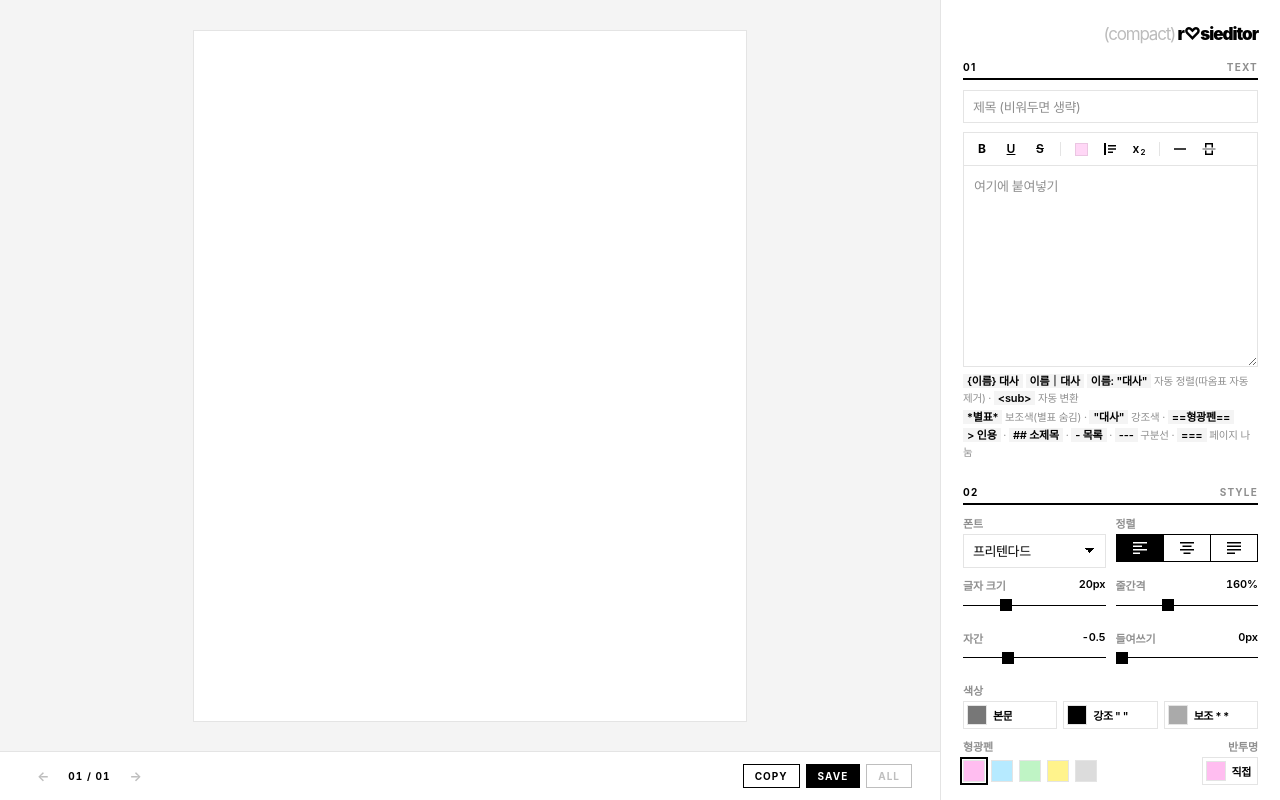
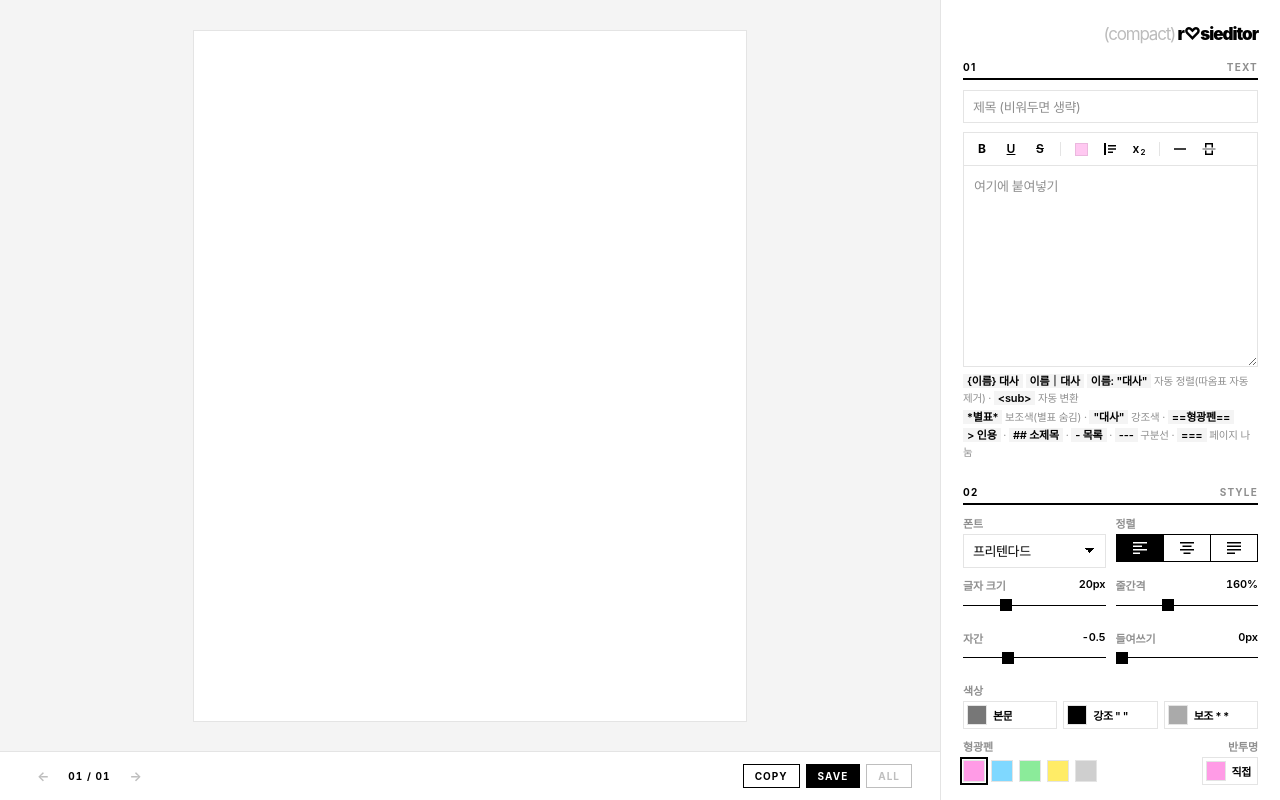
Before and after one commit to rsaf853/editor, a plain HTML site: page index.html in a window 1280 px wide. Drawn offline with Linux system fonts and the light colour scheme; a web font is replaced by a local one.

Commit message:
More saturated highlighter colors; 2-space footer gap
Co-Authored-By: Claude Opus 5.5 <noreply@anthropic.com>
Claude-Session: https://claude.ai/code/session_013fs8ieKRi76UatpFeLQktN

```diff
--- a/index.html
+++ b/index.html
@@ -224,11 +224,11 @@ input[type=range]::-moz-range-thumb{width:12px;height:12px;background:var(--fg);
    </div>
    <div class="f"><span class="lb">형광펜 <span>반투명</span></span>
     <div class="sws" id="hiSws">
-     <button data-c="#FFBDF0" style="background:#FFBDF0" aria-label="분홍"></button>
-     <button data-c="#B6EAFF" style="background:#B6EAFF" aria-label="하늘"></button>
-     <button data-c="#BFF4C5" style="background:#BFF4C5" aria-label="연두"></button>
-     <button data-c="#FFF38C" style="background:#FFF38C" aria-label="노랑"></button>
-     <button data-c="#DCDCDC" style="background:#DCDCDC" aria-label="회색"></button>
+     <button data-c="#FF9BE6" style="background:#FF9BE6" aria-label="분홍"></button>
+     <button data-c="#7FD8FF" style="background:#7FD8FF" aria-label="하늘"></button>
+     <button data-c="#8BEB9A" style="background:#8BEB9A" aria-label="연두"></button>
+     <button data-c="#FFEC66" style="background:#FFEC66" aria-label="노랑"></button>
+     <button data-c="#CFCFCF" style="background:#CFCFCF" aria-label="회색"></button>
      <label class="cl"><input type="color" id="hi"><span>직접</span></label>
     </div>
    </div>
@@ -313,10 +313,10 @@ const FONTS={
 const RATIO={'1:1':1,'4:5':1.25,'3:4':4/3,'2:3':1.5,'9:16':16/9};
 const THEMES={light:{bg:'#ffffff',cText:'#777777',cAccent:'#000000',cSub:'#aaaaaa'},dark:{bg:'#111111',cText:'#9a9a9a',cAccent:'#ffffff',cSub:'#5f5f5f'}};
 /* 고정값 */
-const FOOT_GAP=24,PARA=5, TITLE_SIZE=24, TITLE_GAP=24, NAME_GAP=20, IMG_GAP=30, FOOT_SIZE=13, SUB_SCALE=.8, HI_ALPHA=.6, QUOTE_PAD=16;
+const FOOT_GAP=24,PARA=5, TITLE_SIZE=24, TITLE_GAP=24, NAME_GAP=20, IMG_GAP=30, FOOT_SIZE=13, SUB_SCALE=.8, HI_ALPHA=.55, QUOTE_PAD=16;
 
 const DEF={title:'',text:'',font:'pretendard',align:'left',size:20,lh:160,ls:-0.5,indent:0,
- ...THEMES.light,hi:'#FFBDF0',
+ ...THEMES.light,hi:'#FF9BE6',
  ratio:'4:5',orient:'portrait',margin:70,bgTone:0,bgZoom:100,bgOX:0,bgOY:0,
  imPos:'top',imSize:360,imZoom:100,imOX:0,imOY:0,imBleed:false,imLine:false,
  fName:'',fSrc:'',fSep:'|',fAlign:'center',fPlace:'bottom',fNum:true,vAlign:'top'};
@@ -325,7 +325,7 @@ let S={...DEF};
 try{const v=JSON.parse(localStorage.getItem(KEY)||'null');if(v)S={...DEF,...v}}catch(e){}
 delete S.width;
 if(!['|','/',''].includes(S.fSep))S.fSep='|';
-{const M={'#ffb3ee':'#FFBDF0','#a8e6ff':'#B6EAFF','#b5f2bc':'#BFF4C5','#fff27a':'#FFF38C','#d9d9d9':'#DCDCDC','#ffccf4':'#FFBDF0','#c9f0ff':'#B6EAFF','#cef7d3':'#BFF4C5','#fff7a8':'#FFF38C','#e6e6e6':'#DCDCDC'};const k=String(S.hi).toLowerCase();if(M[k])S.hi=M[k]}
+{const M={'#ffb3ee':'#FF9BE6','#a8e6ff':'#7FD8FF','#b5f2bc':'#8BEB9A','#fff27a':'#FFEC66','#d9d9d9':'#CFCFCF','#ffccf4':'#FF9BE6','#c9f0ff':'#7FD8FF','#cef7d3':'#8BEB9A','#fff7a8':'#FFEC66','#e6e6e6':'#CFCFCF','#ffbdf0':'#FF9BE6','#b6eaff':'#7FD8FF','#bff4c5':'#8BEB9A','#fff38c':'#FFEC66','#dcdcdc':'#CFCFCF'};const k=String(S.hi).toLowerCase();if(M[k])S.hi=M[k]}
 S.bgTone=Math.min(90,Math.abs(+S.bgTone||0));
 if(S.ratio==='4:3'){S.ratio='3:4';S.orient='landscape'}else if(S.ratio==='16:9'){S.ratio='9:16';S.orient='landscape'}else if(!(S.ratio in RATIO)&&S.ratio!=='auto')S.ratio='4:5';
 let bgImg=null,imImg=null,page=0,pages=[],layout=null;
@@ -564,7 +564,7 @@ function draw(ctx,p,total,scale){
  const by=H-Math.round(Math.max(30,S.margin*.55));
  // 번호는 출처 바로 옆에 한 덩어리로: 왼쪽 정렬이면 [번호 출처], 그 외엔 [출처 번호]
  const GAP=16,nm=S.fName.trim(),sr=S.fSrc.trim();
- const p1=nm&&sr?(S.fSep?`${nm}  ${S.fSep}  `:`${nm}   `):(nm||sr),p2=nm&&sr?sr:'';
+ const p1=nm&&sr?(S.fSep?`${nm}  ${S.fSep}  `:`${nm}  `):(nm||sr),p2=nm&&sr?sr:'';
  const w1=p.hasSrc?wOf(p1)+(p2?ls:0):0,ws=p.hasSrc?w1+wOf(p2):0;
  const pl=p.numOn?`${p.idx+1} / ${total}`:'',wp=wOf(pl);
  const tw=ws+(ws&&wp?GAP:0)+wp;
```
